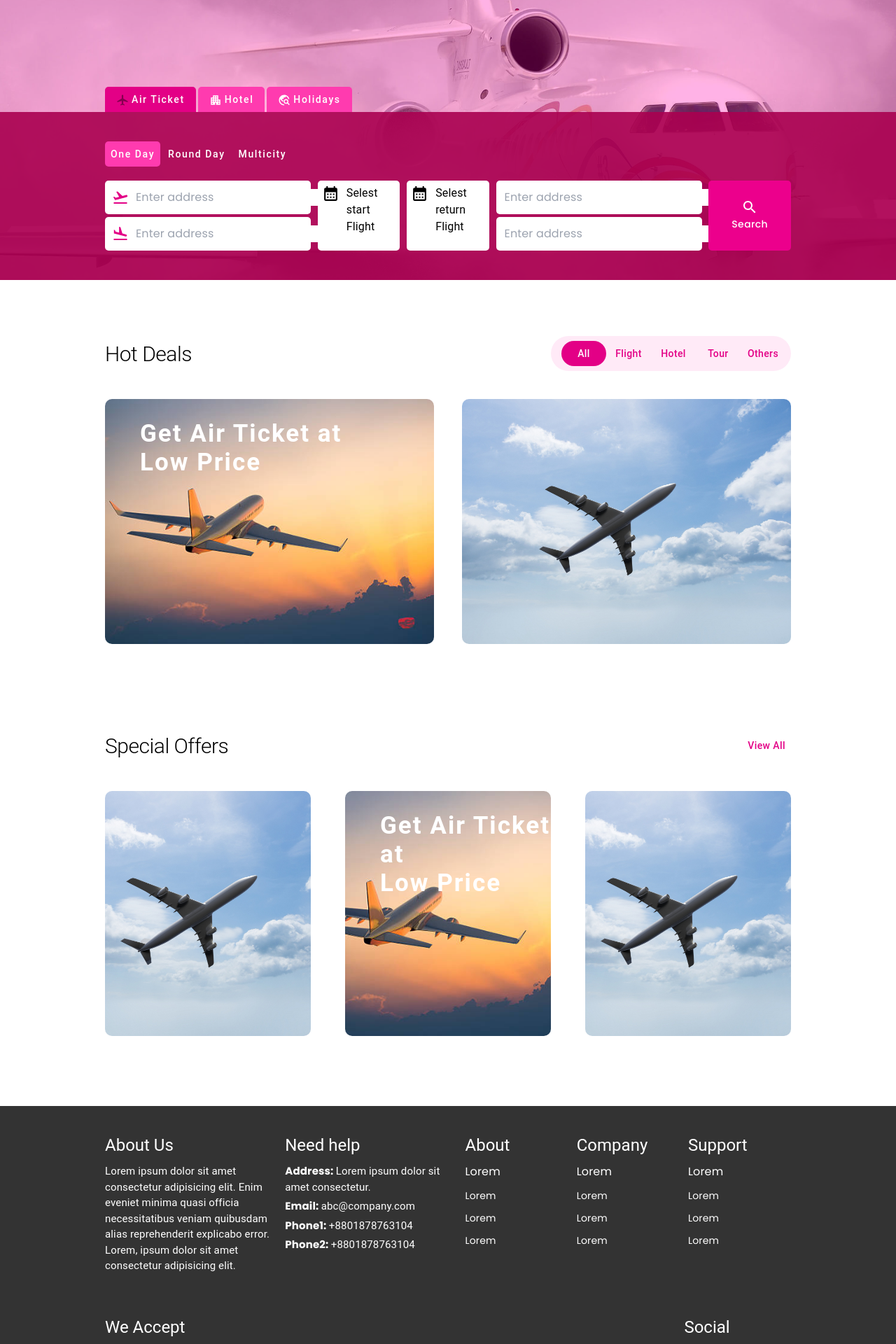
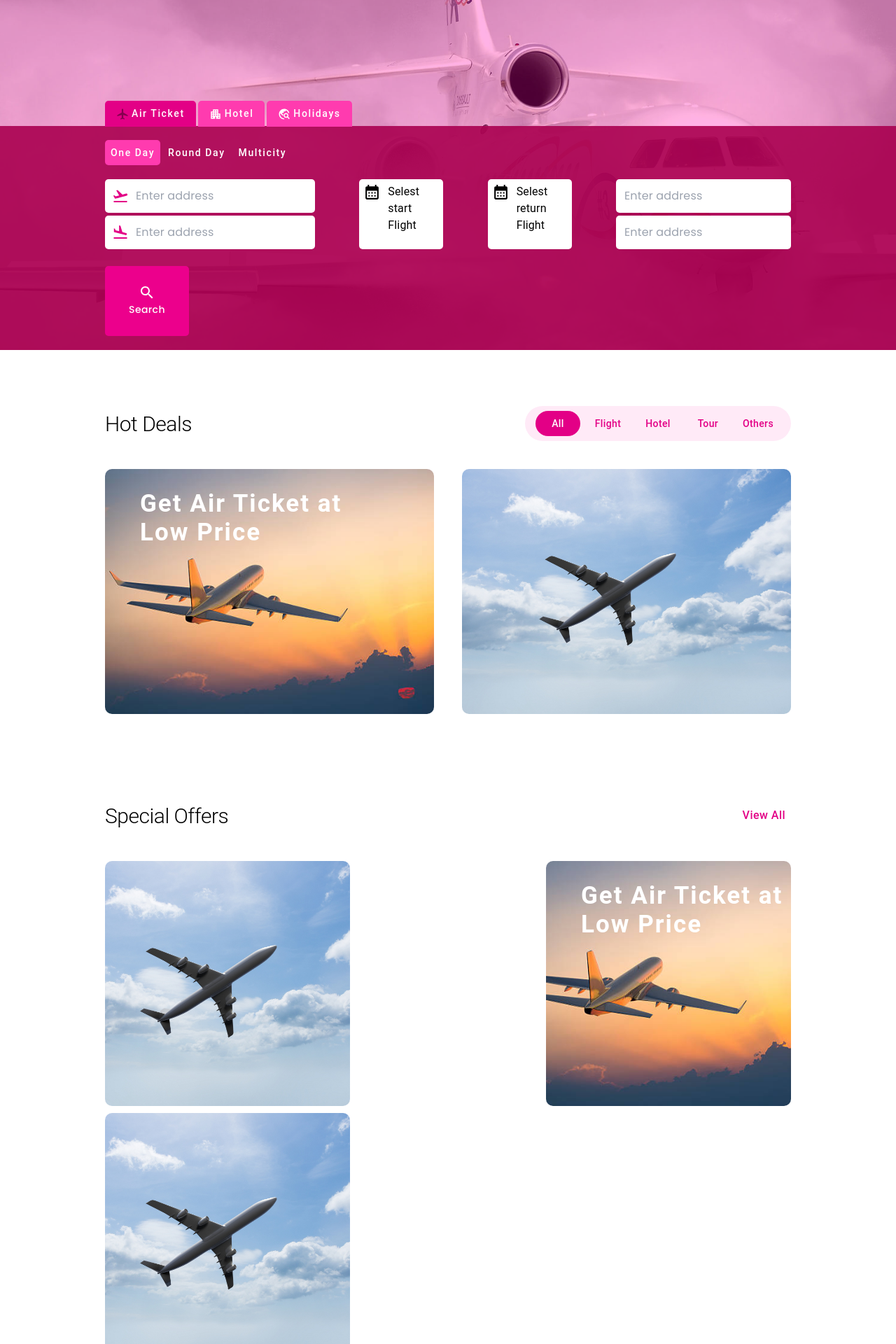
Before and after one commit to JubairTolon/test-case-fly-far-tech, a React (Vite) app: page / in a window 1280 px wide. Shown: the part 280-2200 px from the top of the page at 70% size. Built offline with nearby package versions, Linux system fonts and the light colour scheme.

Commit message:
final commit

```diff
--- a/src/Components/Home/AirTicket.jsx
+++ b/src/Components/Home/AirTicket.jsx
@@ -38,7 +38,7 @@ const AirTicket = () => {
         setIsOpenReturnCal(!isOpenReturnCal);
     };
     return (
-        <Box>
+        <Box sx={{}}>
             <Box>
                 <Button
                     onClick={() => setWay('one-way')}
@@ -129,14 +129,14 @@ const AirTicket = () => {
                 </Button>
             </Box>
             <Box sx={{ width: '100%', marginTop: '20px' }}>
-                <form className='flex flex-wrap w-full items-center justify-between' noValidate autoComplete="off">
-                    <Box sx={{ height: '100px', width: '30%', display: 'flex', flexDirection: 'column', justifyContent: 'space-between' }}>
-                        <span className='flex bg-praimary-text items-center h-12 w-full rounded-sm'><FlightTakeoffIcon sx={{ color: 'primary.main', marginX: '10px' }} /><input type='texy' className='focus:outline-none' placeholder='Enter address' /></span>
-                        <span className='flex bg-praimary-text items-center h-12 w-full rounded-sm'><FlightLandIcon sx={{ color: 'primary.main', marginX: '10px' }} /><input type='texy' className='focus:outline-none' placeholder='Enter address' /></span>
+                <form className='flex flex-wrap w-full items-center gap-6 xl:justify-between' noValidate autoComplete="off">
+                    <Box sx={{ height: '100px', width: '300px', display: 'flex', flexDirection: 'column', justifyContent: 'space-between' }}>
+                        <span className='flex bg-praimary-text items-center h-12 w-full rounded-sm'><FlightTakeoffIcon sx={{ color: 'primary.main', marginX: '10px' }} /><input type='texy' className='focus:outline-none w-full' placeholder='Enter address' /></span>
+                        <span className='flex bg-praimary-text items-center h-12 w-full rounded-sm'><FlightLandIcon sx={{ color: 'primary.main', marginX: '10px' }} /><input type='texy' className='focus:outline-none w-full' placeholder='Enter address' /></span>
                     </Box>
                     <Box
                         sx={{
-                            display: 'flex', cursor: 'pointer', padding: '6px', backgroundColor: 'white', height: '100px', width: '12%', borderRadius: '5px'
+                            display: 'flex', cursor: 'pointer', padding: '6px', backgroundColor: 'white', height: '100px', width: '120px', borderRadius: '5px'
                         }}>
                         <Box sx={{ color: 'black', display: 'flex', width: '100%' }} onClick={handleStartCalander}>
                             <CalendarMonthIcon sx={{ fontSize: '25px', marginRight: '10px' }} />
@@ -152,7 +152,7 @@ const AirTicket = () => {
                     </Box>
                     <Box
                         sx={{
-                            display: 'flex', cursor: 'pointer', padding: '6px', backgroundColor: 'white', height: '100px', width: '12%', borderRadius: '5px'
+                            display: 'flex', cursor: 'pointer', padding: '6px', backgroundColor: 'white', height: '100px', width: '120px', borderRadius: '5px'
                         }}>
                         <Box sx={{ color: 'black', display: 'flex', width: '100%' }} onClick={handleReturnCalander}>
                             <CalendarMonthIcon sx={{ fontSize: '25px', marginRight: '10px' }} />
@@ -166,14 +166,14 @@ const AirTicket = () => {
                             )}
                         </Box>
                     </Box>
-                    <Box sx={{ height: '100px', width: '30%', display: 'flex', flexDirection: 'column', justifyContent: 'space-between' }}>
-                        <span className='flex bg-praimary-text items-center h-12 w-full rounded-sm'><input type='texy' className='focus:outline-none pl-3' placeholder='Enter address' /></span>
-                        <span className='flex bg-praimary-text items-center h-12 w-full rounded-sm'><input type='texy' className='focus:outline-none pl-3' placeholder='Enter address' /></span>
+                    <Box sx={{ height: '100px', width: '250px', display: 'flex', flexDirection: 'column', justifyContent: 'space-between' }}>
+                        <span className='flex bg-praimary-text items-center h-12 w-full rounded-sm'><input type='texy' className='focus:outline-none pl-3 w-full' placeholder='Enter address' /></span>
+                        <span className='flex bg-praimary-text items-center h-12 w-full rounded-sm'><input type='texy' className='focus:outline-none pl-3 w-full' placeholder='Enter address' /></span>
                     </Box>
                     <Button
                         sx={{
                             backgroundColor: 'primary.light',
-                            height: '100px', width: '12%',
+                            height: '100px', width: '120px',
                             borderRadius: '5px',
                             ':hover': {
                                 backgroundColor: 'secondary.main'
--- a/src/Components/Home/AllDeals.jsx
+++ b/src/Components/Home/AllDeals.jsx
@@ -7,7 +7,15 @@ import plane2 from '../../assets/plane2.jpg';
 const AllDeals = () => {
     return (
         <>
-            <Box sx={{ display: 'flex', justifyContent: 'space-between', paddingTop: '40px' }}>
+            <Box sx={{
+                display: 'flex', justifyContent: 'space-between',
+                marginTop: {
+                    xs: '60px',
+                    sm: '60px',
+                    md: '40px',
+                    lg: '40px'
+                }
+            }}>
                 <Box
                     sx={{
                         height: '350px',
--- a/src/Components/Home/AllOffers.jsx
+++ b/src/Components/Home/AllOffers.jsx
@@ -7,17 +7,18 @@ import plane2 from '../../assets/plane2.jpg';
 const AllOffers = () => {
     return (
         <>
-            <Box sx={{ display: 'flex', justifyContent: 'space-between', paddingTop: '40px' }}>
+            <Box sx={{ display: 'flex', flexWrap: 'wrap', justifyContent: 'space-between', paddingTop: '40px' }}>
                 <Box
                     sx={{
                         height: '350px',
-                        width: '30%',
+                        width: '350px',
                         backgroundImage: `url(${plane2})`,
                         backgroundPosition: "center",
                         backgroundSize: "cover",
                         backgroundRepeat: "no-repeat",
                         borderRadius: '10px',
                         cursor: 'pointer',
+                        marginBottom: '10px',
                         ":active": {
                             opacity: '.9'
                         }
@@ -27,13 +28,14 @@ const AllOffers = () => {
                 <Box
                     sx={{
                         height: '350px',
-                        width: '30%',
+                        width: '350px',
                         backgroundImage: `url(${plane1})`,
                         backgroundPosition: "center",
                         backgroundSize: "cover",
                         backgroundRepeat: "no-repeat",
                         borderRadius: '10px',
                         cursor: 'pointer',
+                        marginBottom: '10px',
                         ":active": {
                             backgroundColor: 'red'
                         }
@@ -44,13 +46,14 @@ const AllOffers = () => {
                 <Box
                     sx={{
                         height: '350px',
-                        width: '30%',
+                        width: '350px',
                         backgroundImage: `url(${plane2})`,
                         backgroundPosition: "center",
                         backgroundSize: "cover",
                         backgroundRepeat: "no-repeat",
                         borderRadius: '10px',
                         cursor: 'pointer',
+                        marginBottom: '10px',
                         ":active": {
                             opacity: '.9'
                         }
--- a/src/Components/Home/Banner.jsx
+++ b/src/Components/Home/Banner.jsx
@@ -17,7 +17,12 @@ const Banner = () => {
     return (
         <Box
             sx={{
-                height: '600px',
+                height: {
+                    xs: '800px',
+                    sm: '800px',
+                    md: '800px',
+                    lg: '700px'
+                },
                 width: '100%',
                 backgroundImage: `url(${plane})`,
                 backgroundPosition: "center",
@@ -31,13 +36,34 @@ const Banner = () => {
                     height: '100%',
                     width: '100%',
                     backgroundColor: 'rgba(253, 0, 173, 0.3)',
-                    position: "relative"
+                    // position: "relative"
                 }}>
-                <Typography variant="h3" sx={{ color: 'white', paddingLeft: '150px', paddingTop: '50px' }}>
+                <Typography variant={"h3"} sx={{
+                    fontSize: {
+                        xs: '35px',
+                        sm: '35px',
+                        md: '35px',
+                        lg: '45px'
+                    }, color: 'white',
+                    paddingX: {
+                        xs: '20px',
+                        sm: '80px',
+                        md: '100px',
+                        lg: '150px'
+                    }, paddingTop: '50px'
+                }}>
                     Let`s make your adventure
                 </Typography>
-                <Box sx={{ display: 'flex', flexDirection: 'column', justifyContent: 'center', height: '40%', width: '100%', backgroundColor: 'rgba(170, 0, 80, 0.9)', position: 'absolute', bottom: '0', paddingX: '150px', paddingY: '20px' }}>
-                    <Box sx={{ position: 'absolute', bottom: '240px', left: '150px' }}>
+            </Box>
+            <Box sx={{ position: 'absolute', bottom: 0, width: "100%" }}>
+                <Box sx={{
+                    position: 'absolute', top: '-36px', left: {
+                        xs: '20px',
+                        sm: '80px',
+                        md: '100px',
+                        lg: '150px'
+                    }
+                }}>
                     <Button
                         value={'air-ticket'}
                         onClick={() => setisActive('air-ticket')}
@@ -159,12 +185,29 @@ const Banner = () => {
                         Holidays
                     </Button>
                 </Box>
+                <Box sx={{
+                    display: 'flex', flexDirection: 'column', justifyContent: 'center',
+                    height: {
+                        xs: '580px',
+                        sm: '500px',
+                        md: '320px',
+                        lg: '320px'
+                    }, backgroundColor: 'rgba(170, 0, 80, 0.9)',
+                    paddingX: {
+                        xs: '20px',
+                        sm: '80px',
+                        md: '100px',
+                        lg: '150px'
+                    }, paddingY: '20px'
+                }}>
+
                     {isActive === 'air-ticket' && <AirTicket />}
                     {isActive === 'hotel' && <Hotel />}
                     {isActive === 'holiday' && <Holiday />}
                 </Box>
             </Box>
-        </Box >
+
+        </Box>
     );
 };
 
--- a/src/Components/Home/HotDeals.jsx
+++ b/src/Components/Home/HotDeals.jsx
@@ -9,10 +9,39 @@ const HotDeals = () => {
     const [hotDeal, setHotDeal] = useState('all');
     return (
         <>
-            <Box sx={{ paddingX: '150px', marginTop: '80px' }}>
-                <Box sx={{ display: 'flex', justifyContent: 'space-between', alignItems: 'center', height: '50px' }}>
-                    <Typography variant="h1" sx={{ color: 'black', fontSize: '30px' }}>Hot Deals</Typography>
-                    <Box sx={{ backgroundColor: 'secondary.light', height: '50px', display: 'flex', alignItems: 'center', paddingX: '15px', borderRadius: '50px', width: '35%', justifyContent: 'space-between' }}>
+            <Box sx={{
+                paddingX: {
+                    xs: '20px',
+                    sm: '80px',
+                    md: '100px',
+                    lg: '150px'
+                },
+                marginTop: {
+                    xs: '30px',
+                    sm: '50px',
+                    md: '60px',
+                    lg: '80px'
+                }
+            }}>
+                <Box sx={{
+                    display: 'flex',
+                    flexDirection: {
+                        xs: 'column',
+                        sm: 'column',
+                        md: 'row',
+                        lg: 'row'
+                    }, justifyContent: 'space-between', alignItems: 'center', height: '50px'
+                }}>
+                    <Typography variant="h1" sx={{
+                        color: 'black', fontSize: '30px',
+                        marginBottom: {
+                            xs: '15px',
+                            sm: '15px',
+                            md: '0',
+                            lg: '0'
+                        }
+                    }}>Hot Deals</Typography>
+                    <Box sx={{ backgroundColor: 'secondary.light', height: '50px', display: 'flex', alignItems: 'center', paddingX: '15px', borderRadius: '50px', width: '380px', justifyContent: 'space-between' }}>
                         <Button
                             onClick={() => setHotDeal('all')}
                             sx={hotDeal === 'all' ? {
--- a/src/Components/Home/SpecialOffer.jsx
+++ b/src/Components/Home/SpecialOffer.jsx
@@ -10,10 +10,18 @@ const SpecialOffer = () => {
     const [specialOffer, setSpecialOffer] = useState('allOffers');
     return (
         <>
-            <Box sx={{ paddingX: '150px', marginTop: '120px' }}>
+            <Box sx={{
+                paddingX: {
+                    xs: '20px',
+                    sm: '80px',
+                    md: '100px',
+                    lg: '150px'
+                },
+                marginTop: '120px'
+            }}>
                 <Box sx={{ display: 'flex', justifyContent: 'space-between', alignItems: 'center', height: '50px' }}>
                     <Typography variant="h1" sx={{ color: 'black', fontSize: '30px' }}>Special Offers</Typography>
-                    <Button onClick={() => setSpecialOffer('limited')} sx={{ textTransform: 'capitalize' }}>View All</Button>
+                    <Button onClick={() => setSpecialOffer('limited')} sx={{ textTransform: 'capitalize', fontSize: '16px' }}>View All</Button>
                 </Box >
                 {specialOffer === 'limited' && <AllDeals />}
                 {specialOffer === 'allOffers' && <AllOffers />}
--- a/src/Components/Shared/Footer.jsx
+++ b/src/Components/Shared/Footer.jsx
@@ -5,39 +5,79 @@ import FacebookIcon from '@mui/icons-material/Facebook';
 import InstagramIcon from '@mui/icons-material/Instagram';
 import LinkedInIcon from '@mui/icons-material/LinkedIn';
 import TwitterIcon from '@mui/icons-material/Twitter';
-// import React from 'react';
 
 const Footer = () => {
     return (
         <>
-            <Box sx={{ marginTop: '100px', backgroundColor: 'secondary.dark', height: '500px', paddingX: '150px', paddingY: '40px', color: 'white', width: '100%' }}>
-                <Box sx={{ display: 'flex', justifyContent: 'space-between' }}>
-                    <Box sx={{ width: '25%' }}>
+            <Box
+                sx={{
+                    marginTop: '100px', backgroundColor: 'secondary.dark',
+                    height: {
+                        xs: 'auto',
+                        sm: 'auto',
+                        md: 'auto',
+                        lg: '500px'
+                    },
+                    paddingX: {
+                        xs: '20px',
+                        sm: '80px',
+                        md: '100px',
+                        lg: '150px'
+                    }, paddingY: '40px', color: 'white', width: '100%',
+                }}>
+                <Box
+                    sx={{
+                        display: 'flex', flexDirection: 'row', gap: '18px', flexWrap: 'wrap',
+                    }}>
+                    <Box sx={{
+                        width: '300px', marginBottom: {
+                            sm: '20px'
+                        }
+                    }}>
                         <Typography sx={{ marginBottom: '10px' }} variant='h5'>About Us</Typography>
                         <Typography sx={{ fontSize: '15px' }}>Lorem ipsum dolor sit amet consectetur adipisicing elit. Enim eveniet minima quasi officia necessitatibus veniam quibusdam alias reprehenderit explicabo error. Lorem, ipsum dolor sit amet consectetur adipisicing elit.</Typography>
                     </Box>
-                    <Box sx={{ width: '25%' }}>
+                    <Box sx={{
+                        width: '300px', marginBottom: {
+                            sm: '20px'
+                        }
+                    }}>
                         <Typography sx={{ marginBottom: '10px' }} variant='h5'>Need help</Typography>
                         <Typography sx={{ fontSize: '15px' }}><strong>Address: </strong>Lorem ipsum dolor sit amet consectetur.</Typography>
                         <Typography sx={{ marginTop: '5px', fontSize: '15px' }}><strong>Email: </strong>abc@company.com</Typography>
                         <Typography sx={{ marginTop: '5px', fontSize: '15px' }}><strong>Phone1: </strong>+8801878763104</Typography>
                         <Typography sx={{ marginTop: '5px', fontSize: '15px' }}><strong>Phone2: </strong>+8801878763104</Typography>
                     </Box>
-                    <Box sx={{ width: '15%', display: 'flex', flexDirection: 'column' }}>
+                    <Box sx={{
+                        width: '180px', display: 'flex', flexDirection: 'column', marginBottom: {
+                            xs: '40px',
+                            sm: '40px',
+                            md: '40px',
+                            lg: 0
+                        }
+                    }}>
                         <Typography sx={{ marginBottom: '10px' }} variant='h5'>About</Typography>
                         <Link>Lorem</Link>
                         <Link className='mt-3 text-sm'>Lorem</Link>
                         <Link className='mt-3 text-sm'>Lorem</Link>
                         <Link className='mt-3 text-sm'>Lorem</Link>
                     </Box>
-                    <Box sx={{ width: '15%', display: 'flex', flexDirection: 'column' }}>
+                    <Box sx={{
+                        width: '180px', display: 'flex', flexDirection: 'column', marginBottom: {
+                            sm: '20px'
+                        }
+                    }}>
                         <Typography sx={{ marginBottom: '10px' }} variant='h5'>Company</Typography>
                         <Link>Lorem</Link>
                         <Link className='mt-3 text-sm'>Lorem</Link>
                         <Link className='mt-3 text-sm'>Lorem</Link>
                         <Link className='mt-3 text-sm'>Lorem</Link>
                     </Box>
-                    <Box sx={{ width: '15%', display: 'flex', flexDirection: 'column' }}>
+                    <Box sx={{
+                        width: '180px', display: 'flex', flexDirection: 'column', marginBottom: {
+                            sm: '20px'
+                        }
+                    }}>
                         <Typography sx={{ marginBottom: '10px' }} variant='h5'>Support</Typography>
                         <Link>Lorem</Link>
                         <Link className='mt-3 text-sm'>Lorem</Link>
```
Also changed, not shown: src/Components/Home/Flight.jsx (+9 -1 lines), src/Components/Shared/NavBar.jsx (+5 -11 lines). Lines whose indentation alone changed are shown as unchanged.
